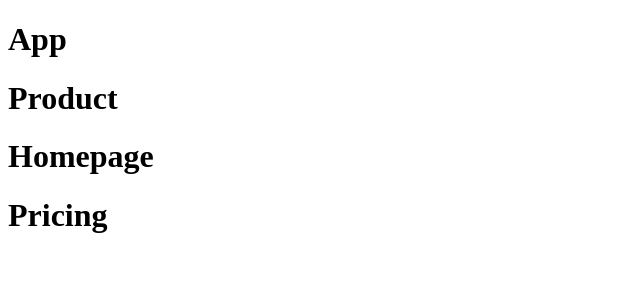
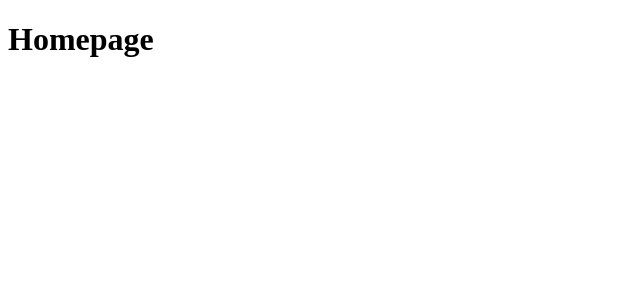
Before and after one commit to filipivanovic/world-wise-app, a React (Vite) app: page / in a window 1280 px wide. Shown: the top 300 px of the page, without its empty margins (0-640 px from the left). Built offline with nearby package versions, Linux system fonts and the light colour scheme.

Commit message:
Integrate React Router and add routing for HomePage, Product, Pricing, and 404 page.

```diff
--- a/src/App.jsx
+++ b/src/App.jsx
@@ -1,15 +1,20 @@
+import { BrowserRouter, Route, Routes } from 'react-router-dom'
+
 import Product from './pages/Product.jsx'
 import HomePage from './pages/HomePage.jsx'
 import Pricing from './pages/Pricing.jsx'
+import PageNotFound from './pages/PageNotFound.jsx'
 
 const App = () => {
   return (
-    <div>
-      <h1>App</h1>
-      <Product />
-      <HomePage />
-      <Pricing />
-    </div>
+    <BrowserRouter>
+      <Routes>
+        <Route path="/" element={<HomePage />} />
+        <Route path="/product" element={<Product />} />
+        <Route path="/pricing" element={<Pricing />} />
+        <Route path="*" element={<PageNotFound />} />
+      </Routes>
+    </BrowserRouter>
   )
 }
 
--- /dev/null
+++ b/src/pages/PageNotFound.jsx
@@ -0,0 +1,9 @@
+const PageNotFound = () => {
+  return (
+    <div>
+      <h1>404 Not Found</h1>
+    </div>
+  )
+}
+
+export default PageNotFound
```
